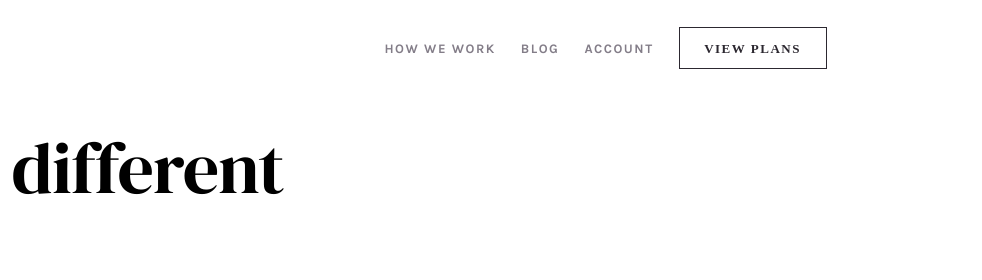
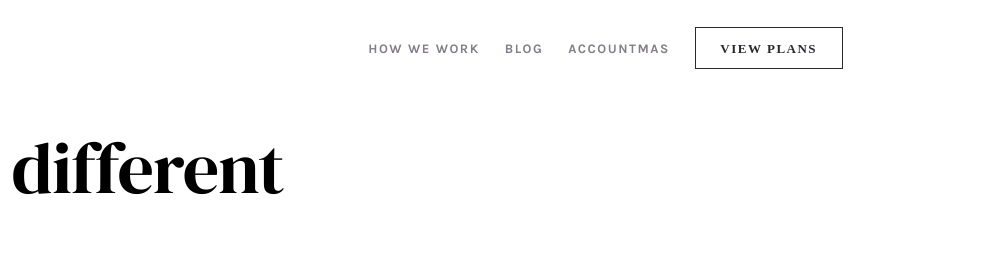
Before and after one commit to vayvoo/day-1.1, a plain HTML site: page index.html in a window 1280 px wide. Shown: the top 280 px of the page, 298-1280 px from the left. Drawn offline with Linux system fonts and the light colour scheme.

Commit message:
dsadsada

```diff
--- a/index.html
+++ b/index.html
@@ -23,7 +23,7 @@
                     <a href="#" class="navlink"> BLOG </a>
                 </li>
                 <li>
-                    <a href="#" class="navlink"> ACCOUNT </a>
+                    <a href="#" class="navlink"> ACCOUNTMAS </a>
 
                 </li>
                 <li class="btnitem">
```
